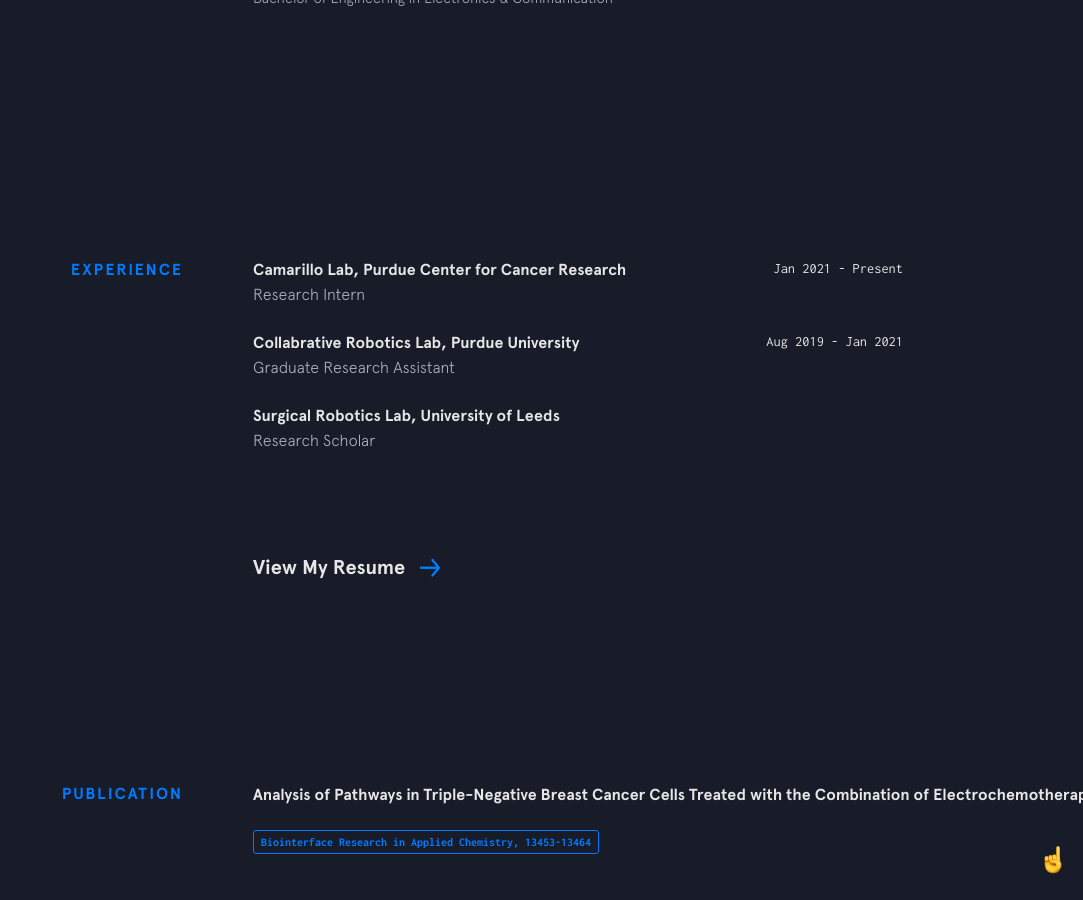
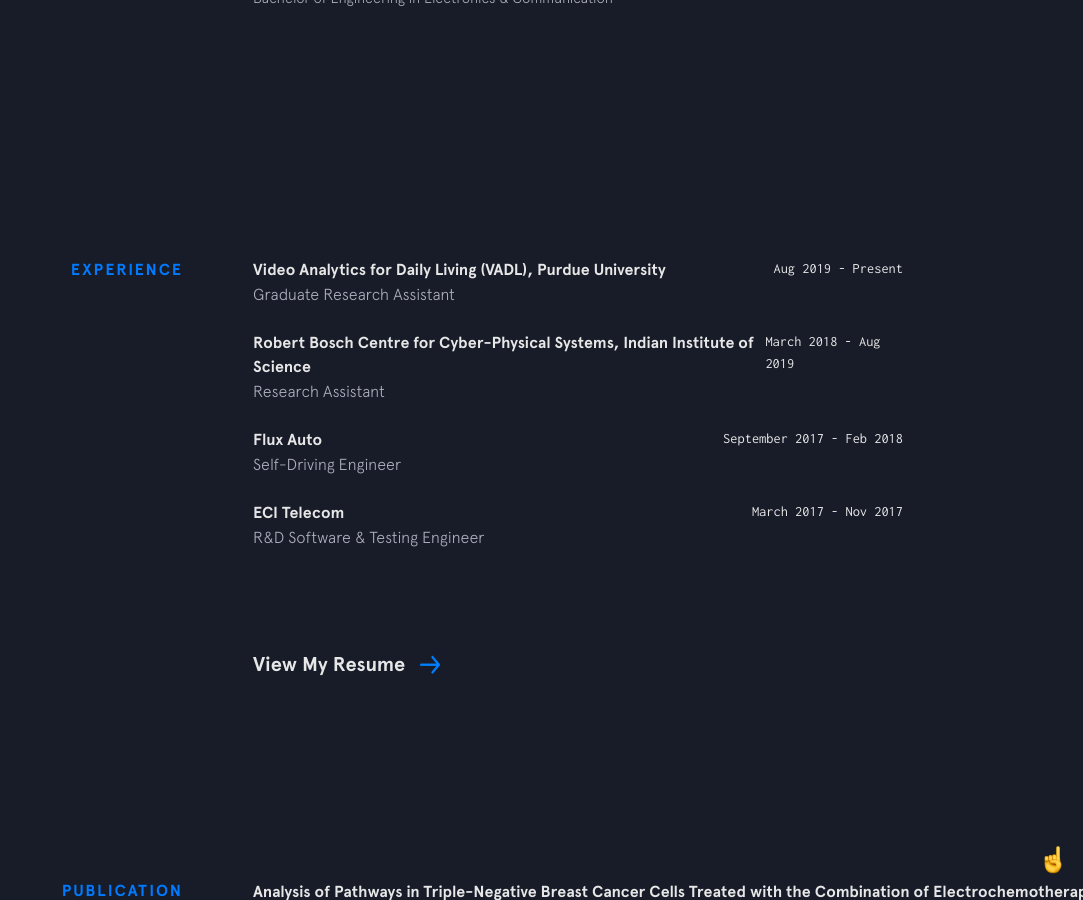
Before and after one commit to praneet195/praneet195.github.io, a Jekyll site: the page built from index.html, in a window 1280 px wide and 900 px high, scrolled down 2011 px. Shown: the whole window, without its empty margins (197-1280 px from the left). Built offline with Jekyll 4.4.1, drawn with Linux system fonts in a browser that asks for light colours; nearby versions of some CDN libraries.

Commit message:
Update experience.yml

```diff
--- a/_data/experience.yml
+++ b/_data/experience.yml
@@ -1,13 +1,19 @@
-- company: Camarillo Lab, Purdue Center for Cancer Research
-  time: Jan 2021 - Present
-  position: Research Intern
-
-
-- company: Collabrative Robotics Lab, Purdue University
-  url: https://www.purdue.edu/crl/
-  time: Aug 2019 - Jan 2021
+- company: Video Analytics for Daily Living (VADL), Purdue University
+  url: https://engineering.purdue.edu/VADL/
+  time: Aug 2019 - Present
   position: Graduate Research Assistant
 
-- company: Surgical Robotics Lab, University of Leeds
-  url: https://robotics.leeds.ac.uk/research/medical-robotics/surgical-robotics/
-  position:  Research Scholar
+- company: Robert Bosch Centre for Cyber-Physical Systems, Indian Institute of Science
+  url: https://cps.iisc.ac.in/
+  time: March 2018 - Aug 2019
+  position: Research Assistant
+
+- company: Flux Auto
+  url: https://fluxauto.xyz/
+  time: September 2017 - Feb 2018
+  position: Self-Driving Engineer
+
+- company: ECI Telecom
+  url: https://info.rbbn.com/eci-now-ribbon/
+  time: March 2017 - Nov 2017
+  position: R&D Software & Testing Engineer
```
